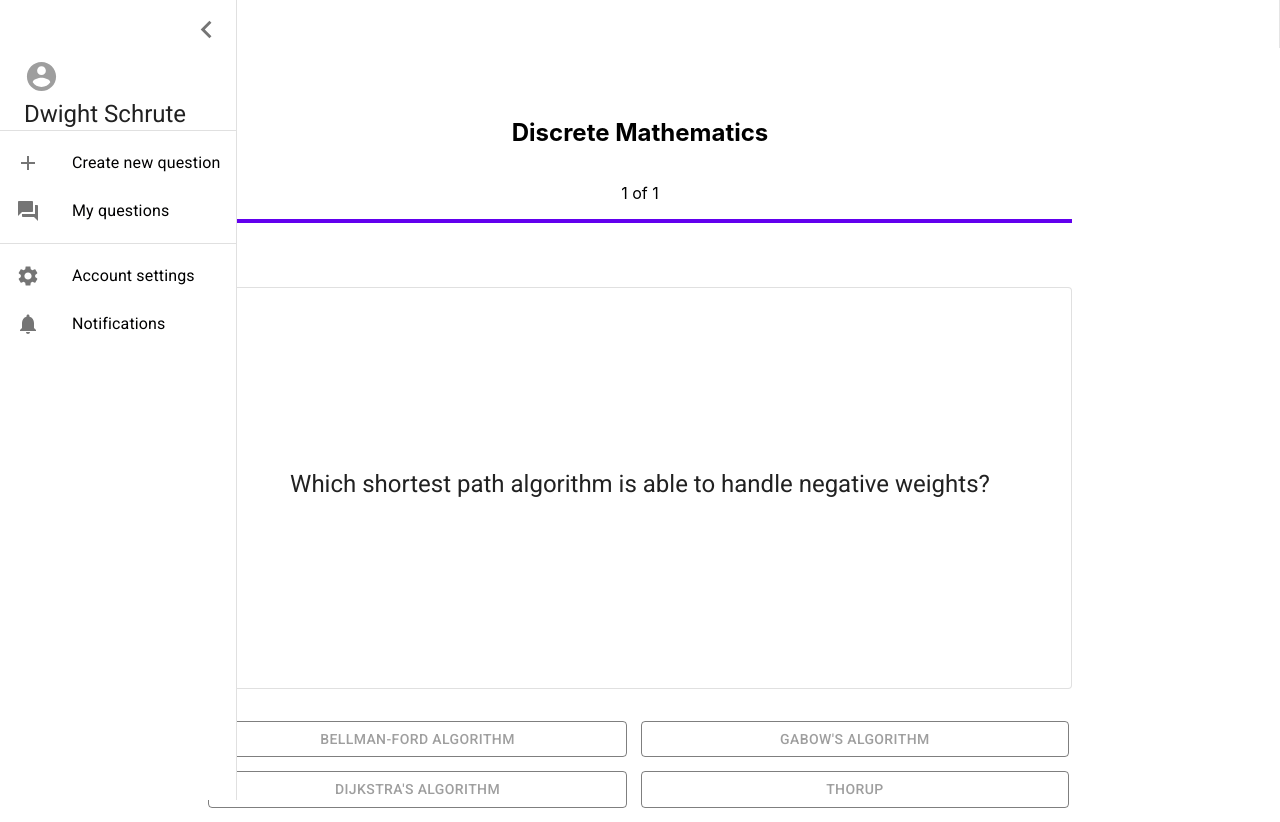
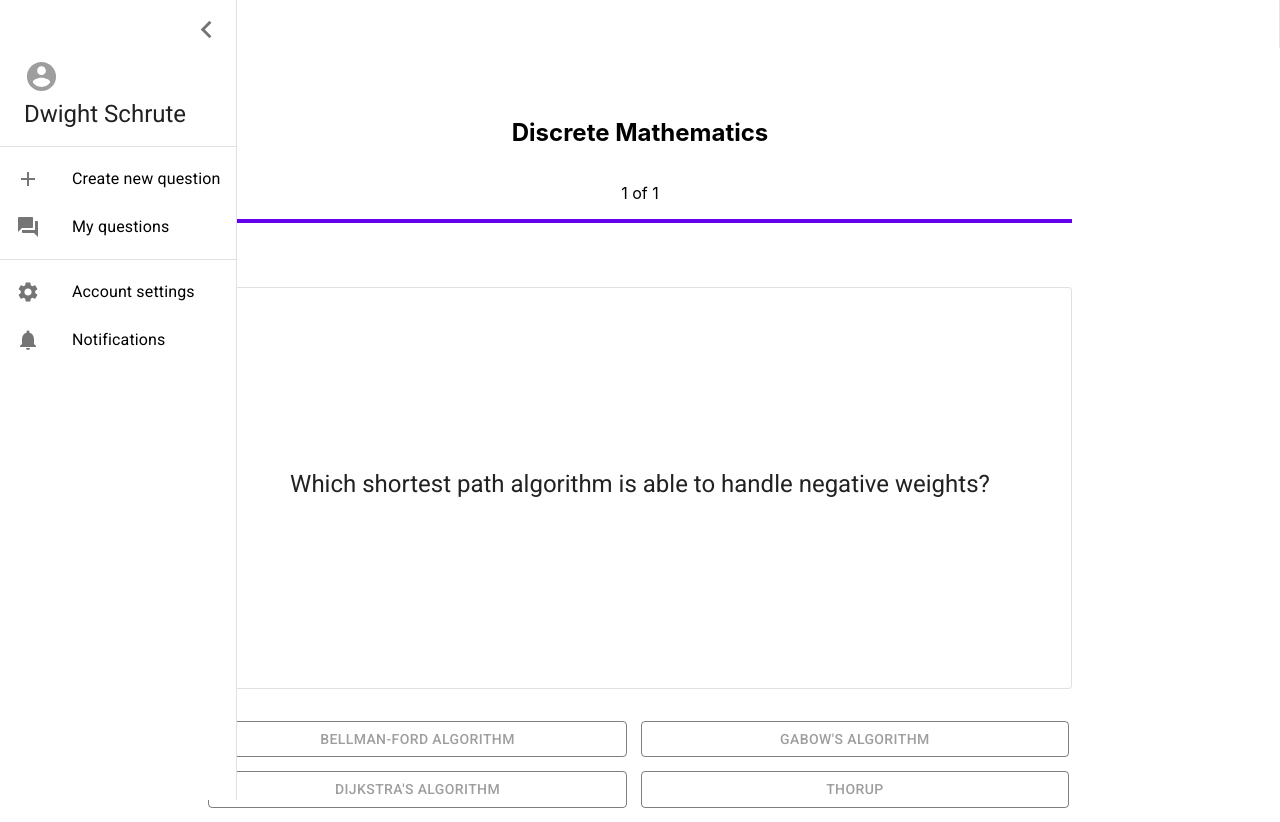
Before and after one commit to piercepatrick/taking-care-of-quizness-ui, a React (Create React App) app: page / in a window 1280 px wide. Both pictures are taken after a click on the button "open drawer". Built offline with nearby package versions, Linux system fonts and the light colour scheme.

Commit message:
padding bottom of profile info in drawer

```diff
--- a/src/components/SideBar/ProfileInfo.js
+++ b/src/components/SideBar/ProfileInfo.js
@@ -1,9 +1,17 @@
-import { Container, Typography } from "@material-ui/core";
+import { Container, Typography, makeStyles } from "@material-ui/core";
 import AccountCircleIcon from "@material-ui/icons/AccountCircle";
 
+const useStyles = makeStyles({
+  root: {
+    paddingBottom: "1em",
+  },
+});
+
 function ProfileInfo({ userName }) {
+  const classes = useStyles();
+
   return (
-    <Container>
+    <Container className={classes.root}>
       <AccountCircleIcon color="secondary" fontSize="large" />
       <Typography variant="h5">{userName}</Typography>
     </Container>
```
